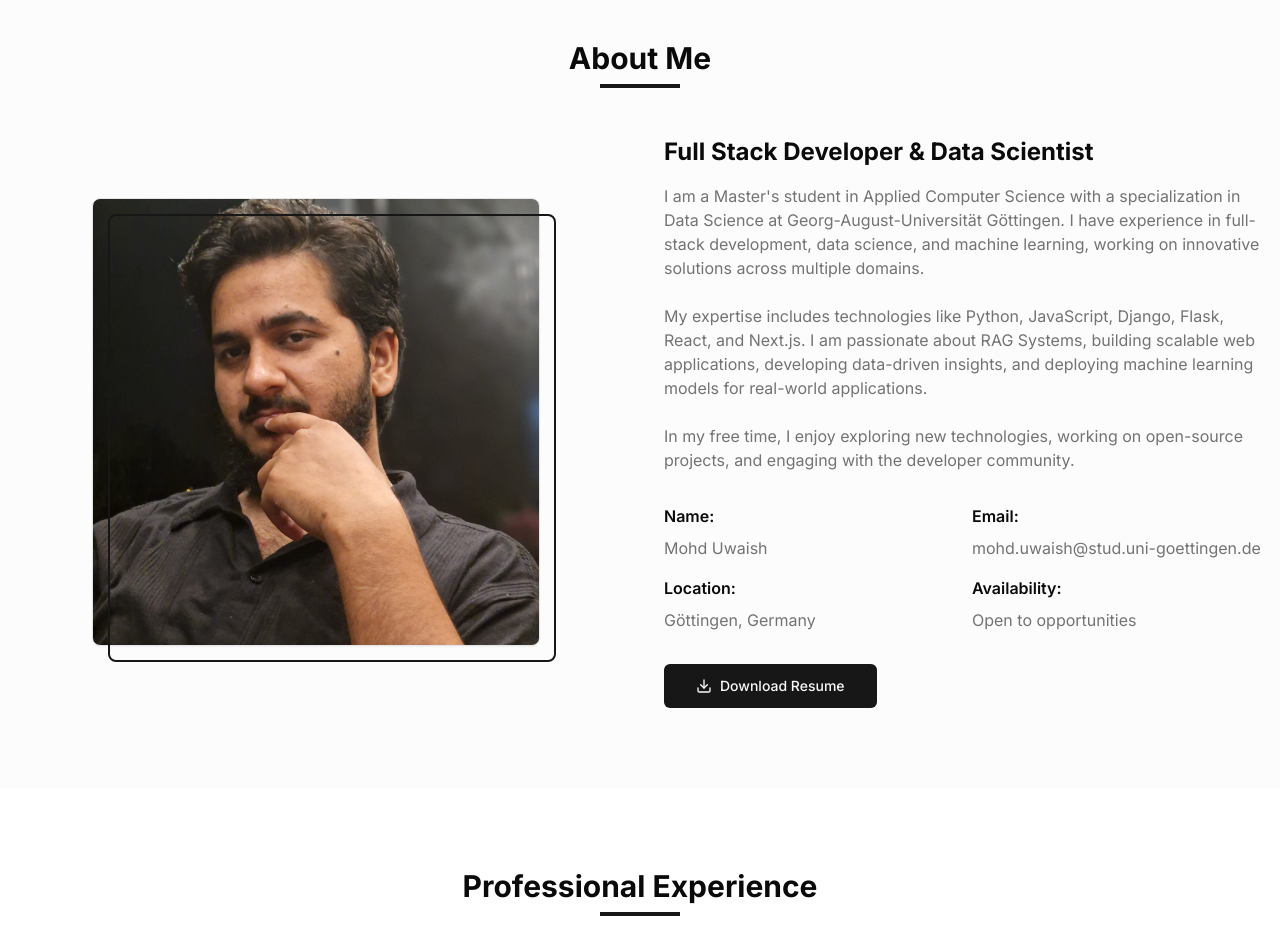
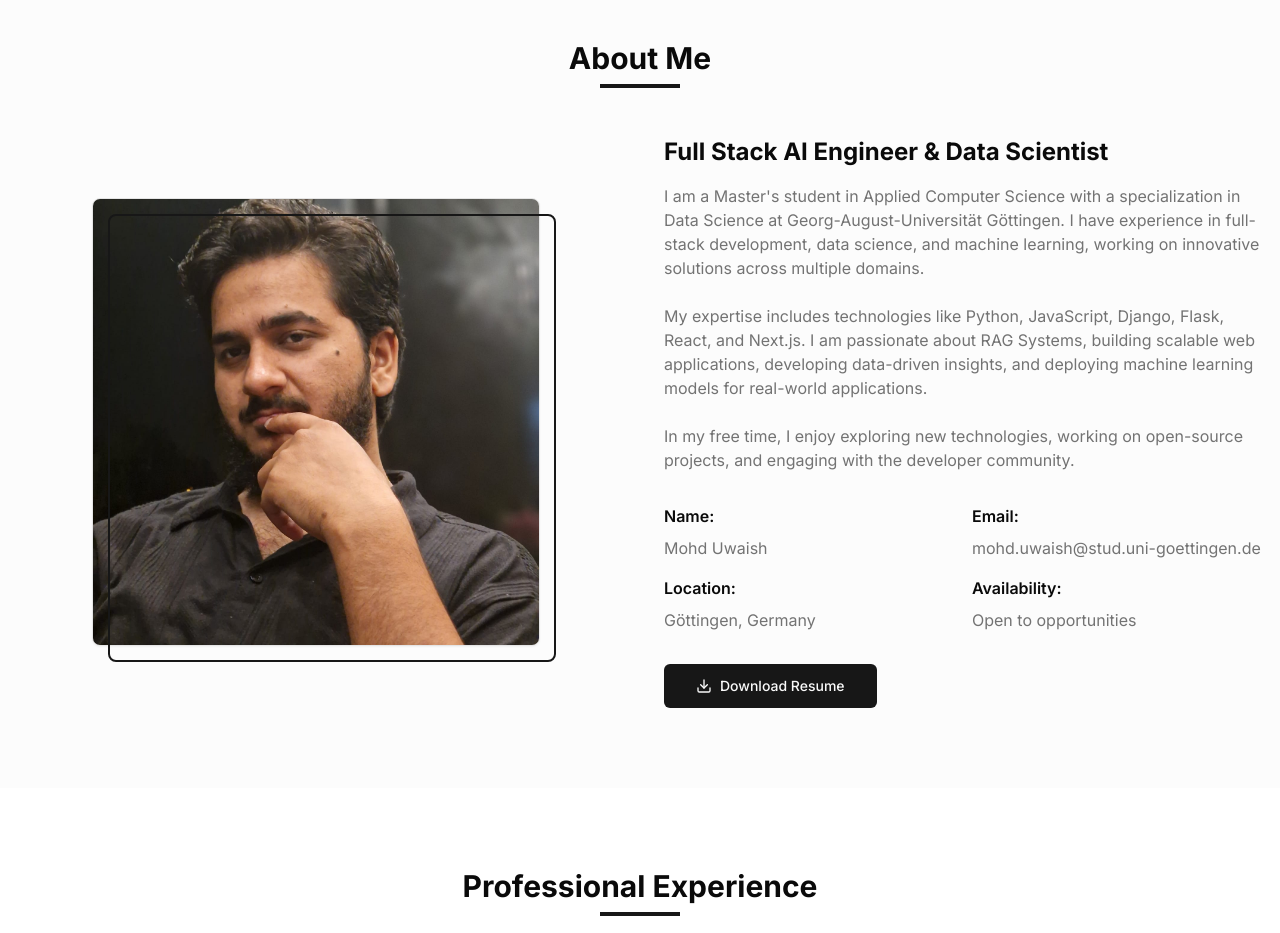
Before and after one commit to mohdUwaish59/Personal-Website, a Next.js app: page / in a window 1280 px wide. Shown: the part 840-1773 px from the top of the page. Built offline with nearby package versions, Linux system fonts and the light colour scheme.

Commit message:
Fix: Fixing typo in hero section

```diff
--- a/components/about-section.tsx
+++ b/components/about-section.tsx
@@ -70,7 +70,7 @@ export function AboutSection() {
             transition={{ duration: 0.5 }}
           >
             <h3 className="text-2xl font-bold mb-4">
-              Full Stack Developer & Data Scientist
+              Full Stack AI Engineer & Data Scientist
             </h3>
             <p className="text-muted-foreground mb-6">
             I am a Master's student in Applied Computer Science with a specialization in Data Science at Georg-August-Universität Göttingen.
```
Also changed, not shown: components/about.tsx (deleted).
